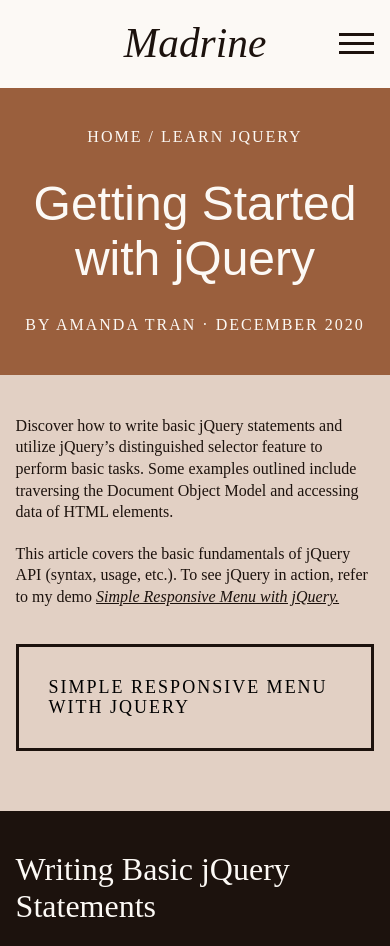
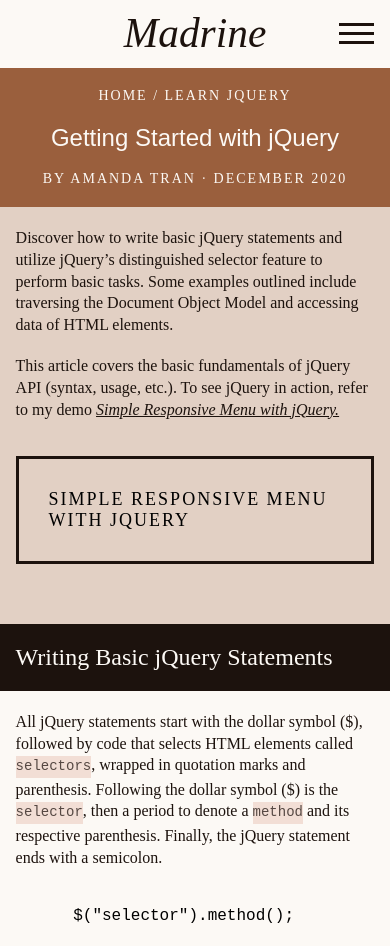
Before and after one commit to tran-amanda/madrine, a plain HTML site: page about.html in a window 390 px wide. Shown: the top 946 px of the page. Drawn offline with nearby package versions, Linux system fonts and the light colour scheme; a script that the page names is missing; a web font is replaced by a local one.

Commit message:
Adjust small screen styles and footer margin
Font-size for smaller screens decreased, top and bottom padding decreased. Global footer margin increased by 10%

```diff
--- a/styles/stylesheet.css
+++ b/styles/stylesheet.css
@@ -54,6 +54,7 @@
 
 .footer.container {
   padding: var(--padHead);
+  margin-top: 10%;
 }
 
 hr {
@@ -427,24 +428,31 @@
   /* ------ Small Screen Styles ------ */
   html {
     --gap: 1em;
-    --pad: 40px 4%;
-    --padHead: 20px 4%;
-    --headingMargin: 30px 0;
+    --pad: 20px 4%;
+    --padHead: 10px 4%;
+    --headingMargin: 20px 0;
   }
   /* ------ T1b. Typography ------ */
   .main.container h3 {
-    font-size: 26px;
+    font-size: 18px;
+  }
+  h4 {
+    font-size: 20px;
+  }
+  .main.container h4 {
+    font-size: 14px;
   }
   .article.body.item p {
     margin-bottom: 20px;
   }
   .headline h2,
-  h3.step {
-    font-size: 48px;
+  h3.step,
+  .article.body.item.heading h3 {
+    font-size: 24px;
   }
   .nav.crumbs,
   .author {
-    font-size: 16px;
+    font-size: 14px;
   }
   .summary.container p:last-child {
     margin-bottom: 20px;
@@ -513,7 +521,7 @@
   .article.body.item.heading {
     min-width: 0;
     min-height: 0;
-    padding: 40px 4%;
+    padding: 20px 4%;
     width: 100%;
     -webkit-box-sizing: border-box;
             box-sizing: border-box;
```
